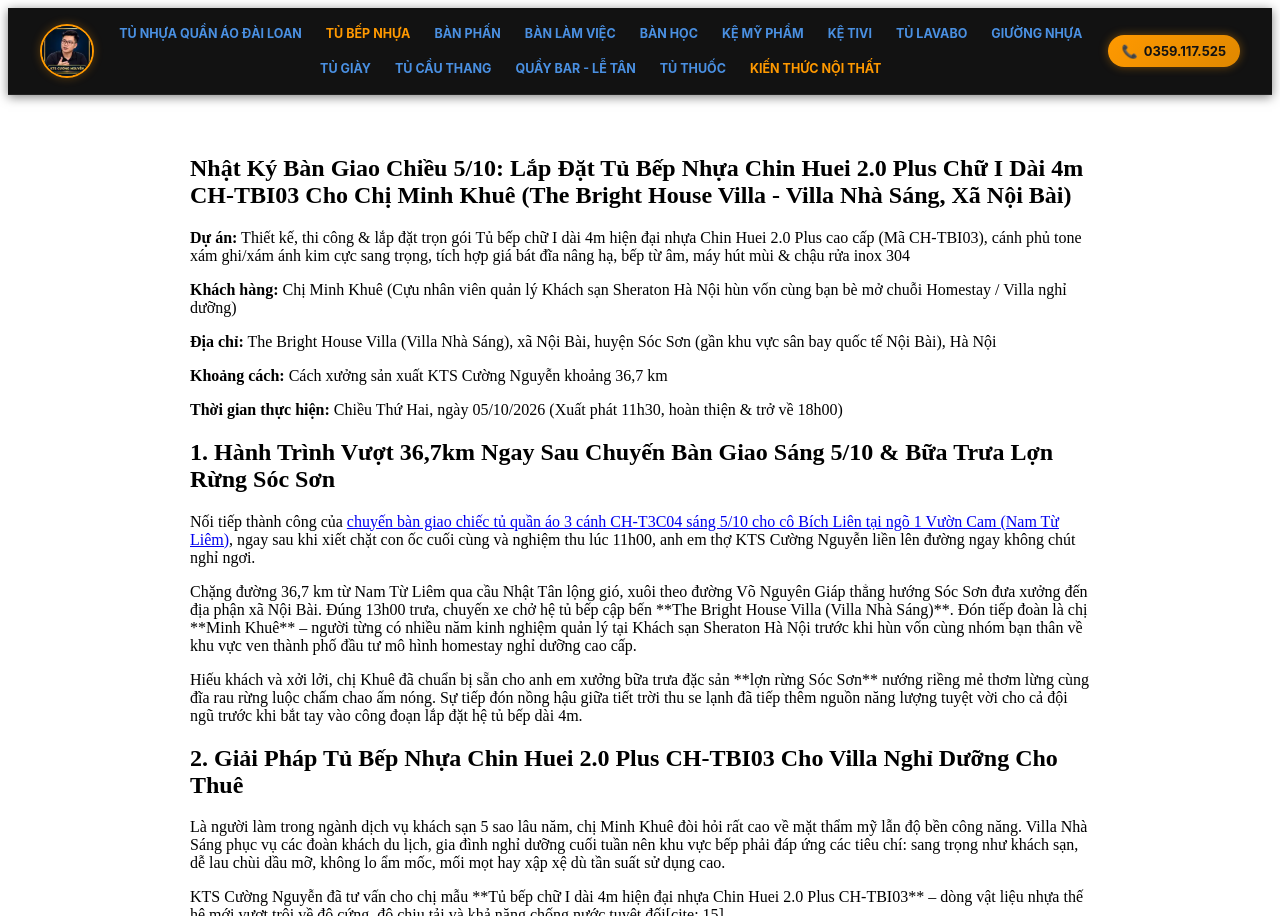
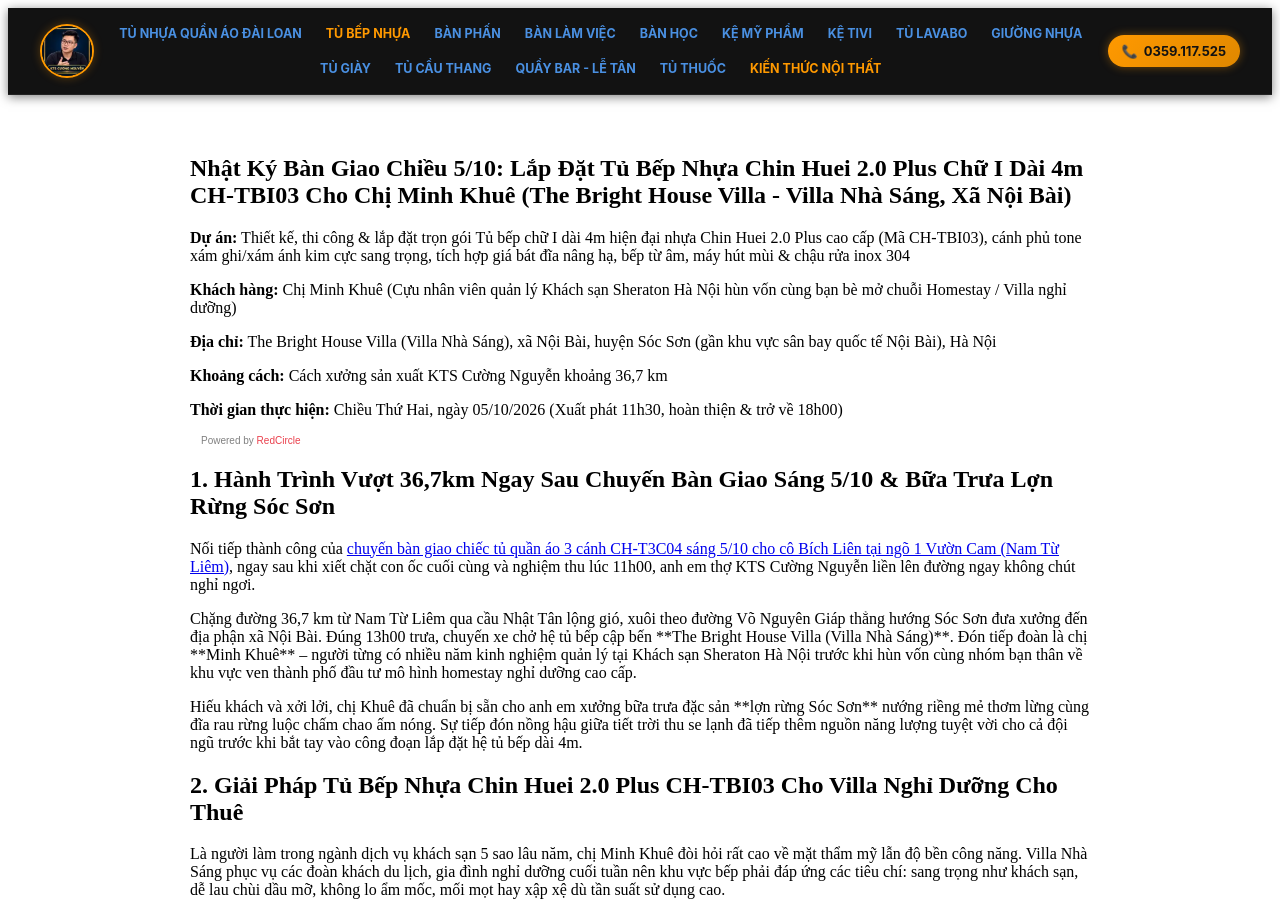
Before and after one commit to noithatchinhuei/ktscuongnguyen.github.io, a Jekyll site: the page built from du-an/tu-bep-nhua-chin-huei-chu-i-the-bright-house-villas.html, in a window 1280 px wide and 1400 px high, cut to the strip 0-916 px from the top of the window. Built offline with Jekyll 4.4.1, drawn with Linux system fonts in a browser that asks for light colours; a script that is not in the unit is left out.

Commit message:
Update tu-bep-nhua-chin-huei-chu-i-the-bright-house-villas.html

```diff
--- a/du-an/tu-bep-nhua-chin-huei-chu-i-the-bright-house-villas.html
+++ b/du-an/tu-bep-nhua-chin-huei-chu-i-the-bright-house-villas.html
@@ -14,6 +14,24 @@ description: "Ngay sau khi hoàn thiện tủ 3 cánh tại ngõ 1 Vườn Cam s
         <p><strong>Khoảng cách:</strong> Cách xưởng sản xuất KTS Cường Nguyễn khoảng 36,7 km</p>
         <p><strong>Thời gian thực hiện:</strong> Chiều Thứ Hai, ngày 05/10/2026 (Xuất phát 11h30, hoàn thiện & trở về 18h00)</p>
     </div>
+    <script async defer onload="redcircleIframe();" src="https://api.podcache.net/embedded-player/sh/9e8040ef-9777-487b-bc6e-672c41279bdf/ep/2bdf5044-c9b3-4a43-a0cb-0a31eefb1cd0"></script>
+    <div class="redcirclePlayer-2bdf5044-c9b3-4a43-a0cb-0a31eefb1cd0"></div>
+    <style>
+    .redcircle-link:link {
+        color: #ea404d;
+        text-decoration: none;
+    }
+    .redcircle-link:hover {
+        color: #ea404d;
+    }
+    .redcircle-link:active {
+        color: #ea404d;
+    }
+    .redcircle-link:visited {
+        color: #ea404d;
+    }
+</style>
+<p style="margin-top:3px;margin-left:11px;font-family: sans-serif;font-size: 10px; color: gray;">Powered by <a class="redcircle-link" href="https://redcircle.com?utm_source=rc_embedded_player&utm_medium=web&utm_campaign=embedded_v1">RedCircle</a></p>
 
     <h2>1. Hành Trình Vượt 36,7km Ngay Sau Chuyến Bàn Giao Sáng 5/10 & Bữa Trưa Lợn Rừng Sóc Sơn</h2>
     <p>Nối tiếp thành công của <a href="https://ktscuongnguyen.io.vn/du-an/tu-quan-ao-3-canh-nhua-chin-huei-vuon-cam.html" target="_blank">chuyến bàn giao chiếc tủ quần áo 3 cánh CH-T3C04 sáng 5/10 cho cô Bích Liên tại ngõ 1 Vườn Cam (Nam Từ Liêm)</a>, ngay sau khi xiết chặt con ốc cuối cùng và nghiệm thu lúc 11h00, anh em thợ KTS Cường Nguyễn liền lên đường ngay không chút nghỉ ngơi.</p>
```
